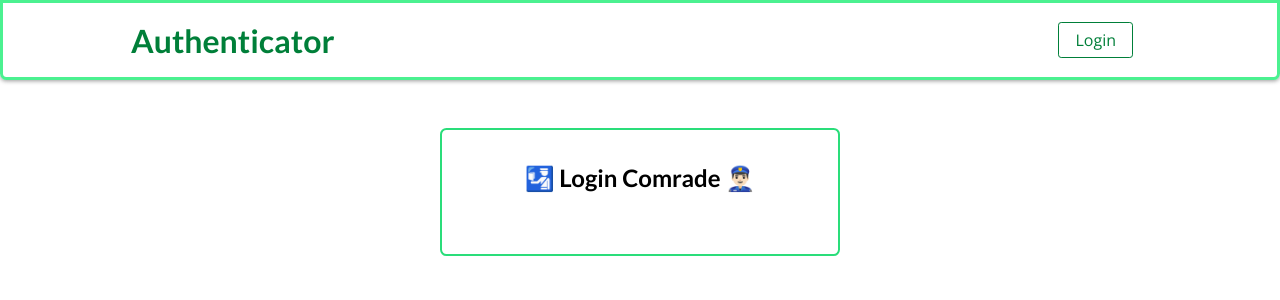
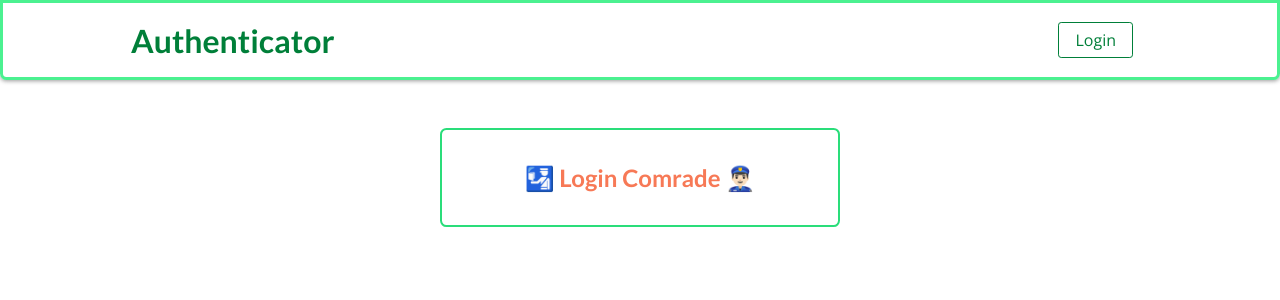
Before and after one commit to NafiurSiddiqui/Authenticator, a React (Create React App) app: page / in a window 1280 px wide. Shown: the top 300 px of the page. Built offline with nearby package versions, Linux system fonts and the light colour scheme.

Commit message:
updated startingPage, Auth-ctx and readme

```diff
--- a/src/components/StartingPage/StartingPageContent.module.css
+++ b/src/components/StartingPage/StartingPageContent.module.css
@@ -4,13 +4,16 @@
 	border: 2px solid var(--primaryBG);
 	width: 100%;
 	max-width: 400px;
-	/* height: 40vh; */
 	padding: 0.8em;
 	border-radius: 0.4em;
 }
 
 .starting h2 {
-	margin-bottom: 2em;
+	color: rgb(247, 121, 86);
+}
+
+.starting h1 {
+	color: var(--txt);
 }
 
 .btn {
--- a/src/store/auth-context.js
+++ b/src/store/auth-context.js
@@ -25,8 +25,8 @@ const calculateRemainingTime = (expirationTime) => {
 
 //
 const retrieveStoredToken = () => {
+	//response payload
 	const storedToken = localStorage.getItem('token');
-
 	const storedExpirationDate = localStorage.getItem('expirationTime');
 
 	const remainingTime = calculateRemainingTime(storedExpirationDate);
```
Also changed, not shown: 1 other file (tests, documents, lock files or other folders).
